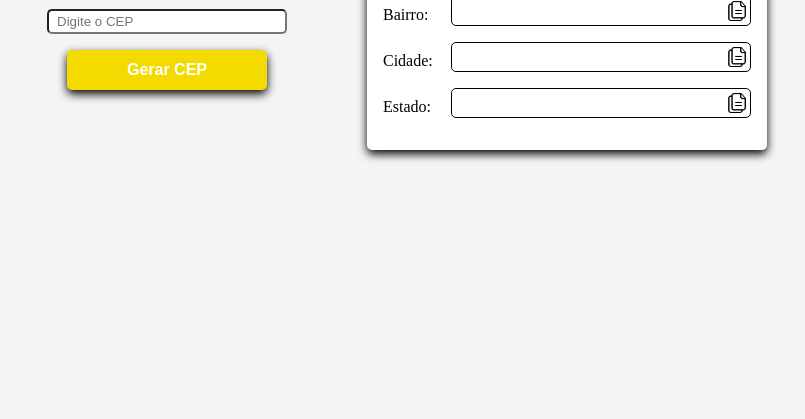
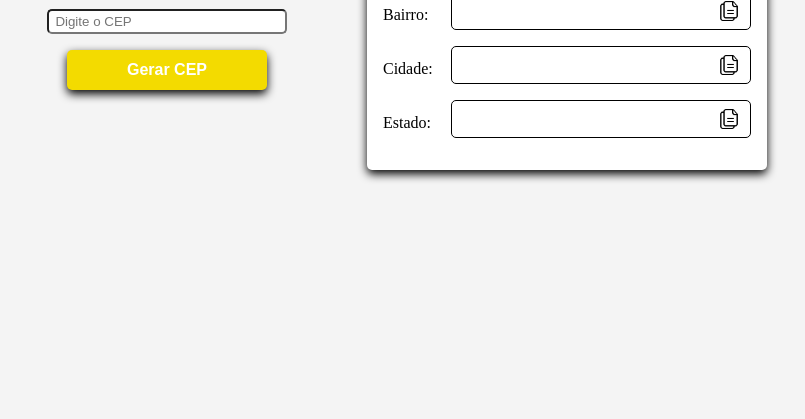
Before and after one commit to GuiihSantos/Consultor_de_CEP, a plain HTML site: page index.html in a window 1280 px wide. Shown: the part 381-800 px from the top of the page, without its empty margins (273-1078 px from the left). Drawn offline with Linux system fonts and the light colour scheme; a web font is replaced by a local one.

Commit message:
corrigindos altura das informações para celulares

```diff
--- a/app.js
+++ b/app.js
@@ -1,4 +1,17 @@
 const cepProcurado = document.getElementById("cepProcurado");
+const imgId = document.querySelectorAll(".clipboard-copy img");
+
+document.getElementById("buttonGerarCep").addEventListener("click", geraCep);
+document.addEventListener("keyup", geraCepEnter);
+imgId.forEach((el) => {
+  el.addEventListener("click", () => copiaInfo(el.id));
+});
+
+function geraCepEnter(e) {
+  if (e.key === "Enter") {
+    geraCep();
+  }
+}
 
 cepProcurado.oninput = () => {
   let value = cepProcurado.value.replace(/\D+/g, "");
@@ -6,8 +19,6 @@ cepProcurado.oninput = () => {
   value = value.replace(/^(\d{5})(\d{3})/, "$1-$2");
   cepProcurado.value = value;
 };
-
-document.getElementById("buttonGerarCep").addEventListener("click", geraCep);
 
 async function geraCep() {
   msgErro("");
--- a/style.css
+++ b/style.css
@@ -9,6 +9,7 @@ body {
     display: flex;
     justify-content: center;
     align-items: center;
+    flex-direction: column;
     height: 100vh;
     background-color: #f4f4f4;
     margin: auto;
@@ -49,12 +50,13 @@ body {
 .geradorDeCEP input {
     width: 60%;
     height: 25px;
+    padding: .2rem;
     border-radius: 5px;
     margin-bottom: 1rem;
 }
 
 .geradorDeCEP input::placeholder{
-    padding: .5rem;
+    padding: .2rem;
 
 }
 
@@ -95,8 +97,9 @@ body {
 }
 
 .info {
+    padding: .5rem;
     width: 300px;
-    height: 30px;
+    min-height: 30px;
     border-radius: 5px;
     margin-left: .1rem;
     border: 1px solid black;
@@ -114,7 +117,6 @@ body {
     cursor: pointer;
     padding: auto
 }
-
 
 @media screen and (width < 784px){
     .container-principal {
```
Also changed, not shown: index.html (+0 -5 lines), 1 other file.
